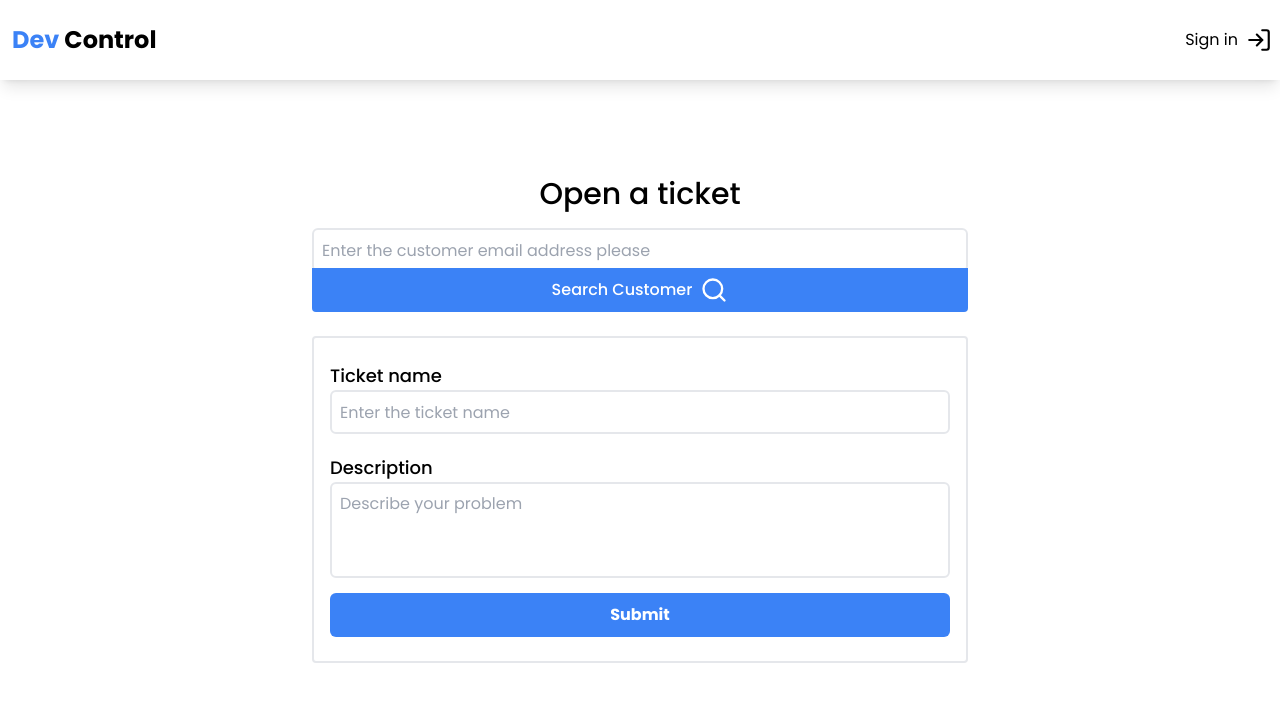
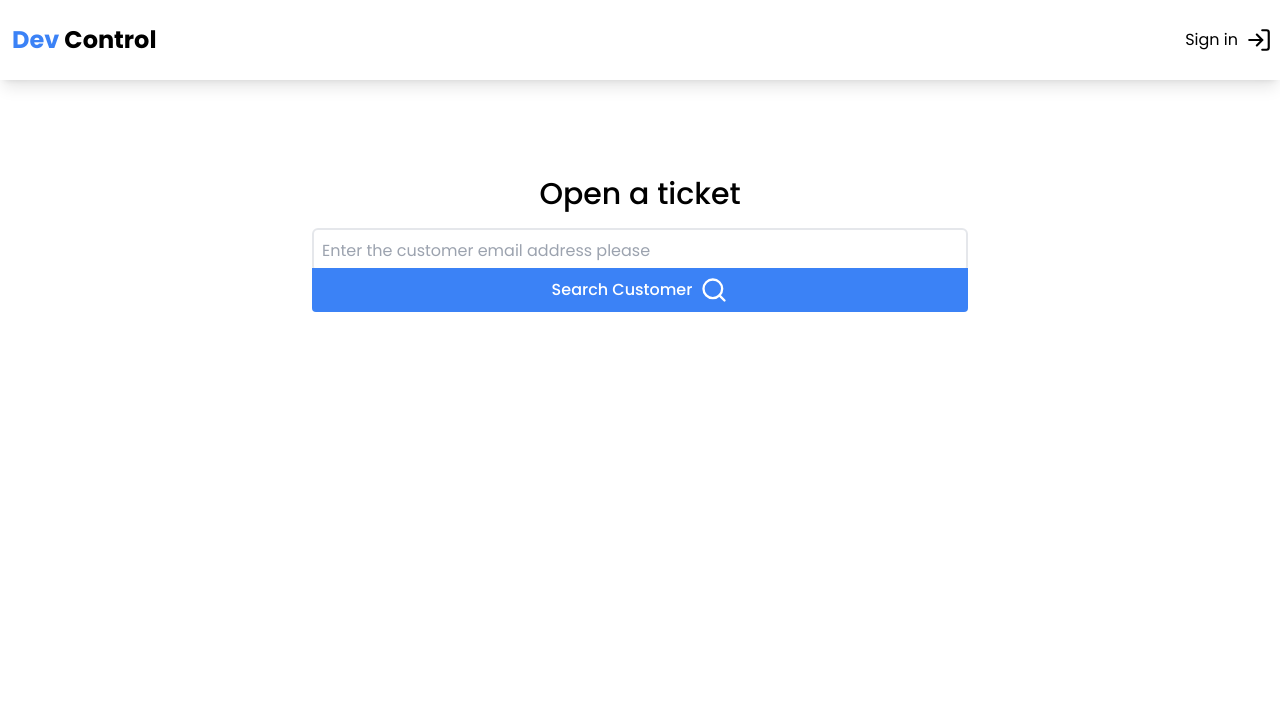
Before and after one commit to devIgor1/control-dev, a Next.js app: page /open in a window 1280 px wide. Shown: the top 702 px of the page. Built offline with nearby package versions, Linux system fonts and the light colour scheme; no server answers.

Commit message:
refactor: switch state to null

```diff
--- a/src/app/open/page.tsx
+++ b/src/app/open/page.tsx
@@ -23,7 +23,7 @@ interface CustomerInfo {
 }
 
 export default function OpenTicket() {
-  const [customer, setCustomer] = useState<CustomerInfo | null>()
+  const [customer, setCustomer] = useState<CustomerInfo | null>(null)
 
   const {
     register,
```
